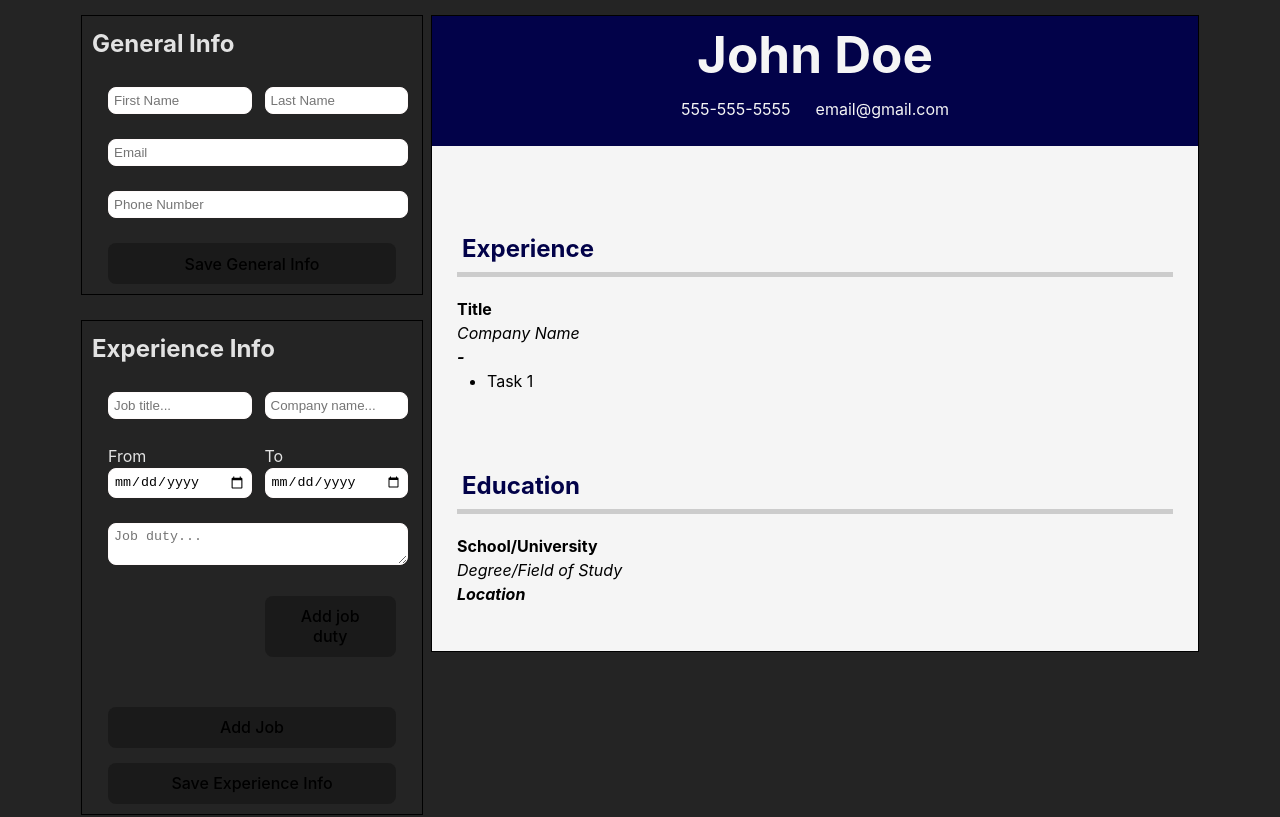
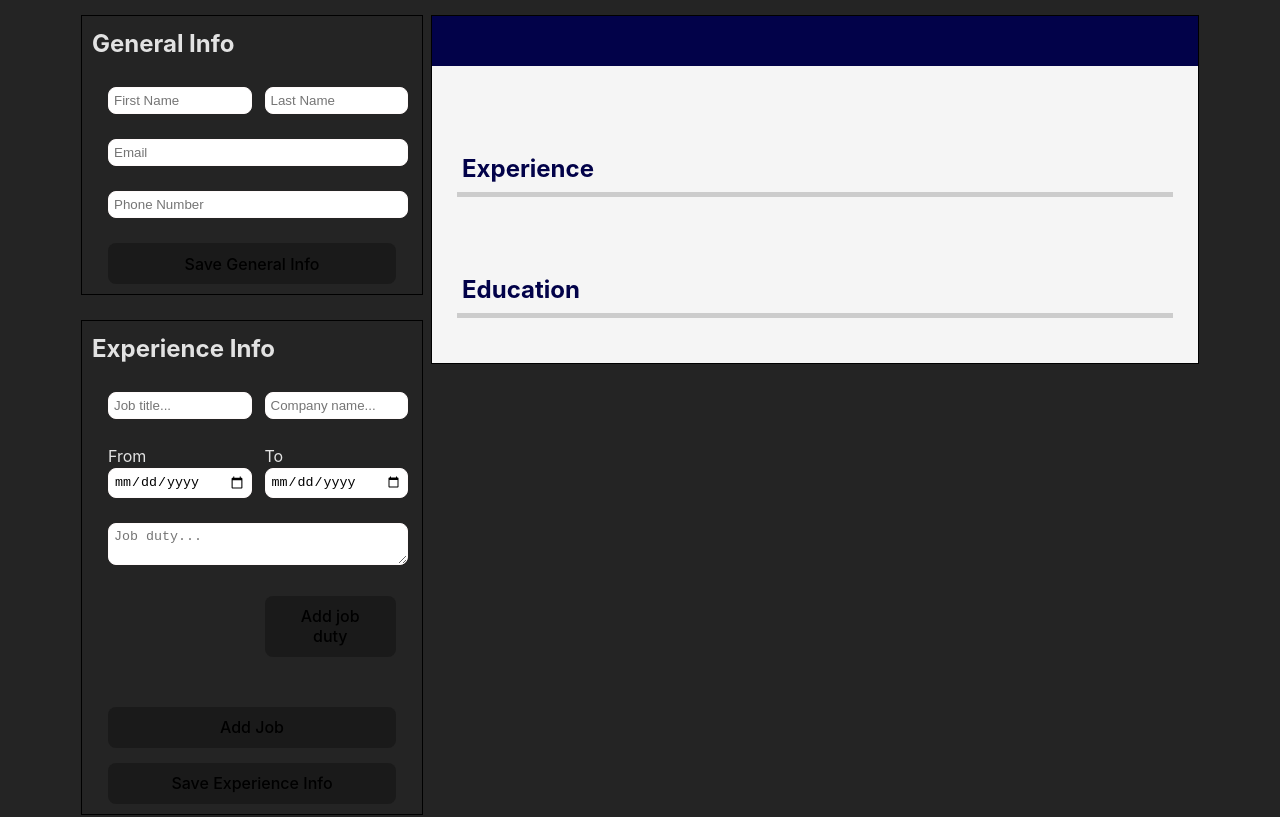
Before and after one commit to Alex-Devonte/react-cv, a React (Vite) app: page / in a window 1280 px wide. Shown: the top 817 px of the page. Built offline with nearby package versions, Linux system fonts and the light colour scheme.

Commit message:
Update how the inital resume is displayed

```diff
--- a/src/components/Resume.jsx
+++ b/src/components/Resume.jsx
@@ -14,28 +14,32 @@ function Resume({generalInfo, experienceInfo, educationInfo}) {
         <div id="resume">
             <section className="general-section">
                 <div className="header">
-                    <h1 className="name">{fullName.trim() || 'John Doe'}</h1>
+                    <h1 className="name">{fullName.trim()}</h1>
                     <div className="contact-info">
-                        <div className="phone-info">{generalInfo.phone ||  '555-555-5555'}</div>
-                        <div className="email-info">{generalInfo.email || 'email@gmail.com'}</div>
+                        <div className="phone-info">{generalInfo.phone }</div>
+                        <div className="email-info">{generalInfo.email}</div>
                     </div>
                 </div>
             </section>
             <section className="experience-section">
                 <h2 className="section-header">Experience</h2>
                 {experienceInfo.jobs.map((job, key) => {
-                    const jobDates = job.dateFrom + ' - ' + job.dateTo;
+                    //Conditionally add hyphen to date if both 'from' & 'to' are set
+                    const jobDates = job.dateFrom && job.dateTo ? job.dateFrom + ' - ' + job.dateTo : job.dateFrom || job.dateTo;
                     return (
                         <div key={key} className="job">
-                            <p className="job-title">{job.jobTitle || 'Title'}</p>
-                            <p className="company-name">{job.companyName || 'Company Name'}</p>
+                            <p className="job-title">{job.jobTitle}</p>
+                            <p className="company-name">{job.companyName}</p>
                             <p className="job-date">{jobDates}</p>
                             <ul className="job-duties">
-                                {job.duties.map((duty, index) => (
-                                     <li key={index} className="duty">
-                                     {duty || 'Task ' + (index + 1)}
-                                   </li>
-                                ))}
+                                {job.duties
+                                    //Filter out empty duties
+                                    .filter((duty) => duty.trim() !== '')
+                                    .map((duty, index) => (
+                                        <li key={index} className="duty">
+                                            {duty}
+                                        </li>
+                                    ))}
                             </ul>
                         </div>
                     )}
@@ -46,9 +50,9 @@ function Resume({generalInfo, experienceInfo, educationInfo}) {
                 {educationInfo.education.map((education, key) => {
                     return (
                         <div key={key} className="education">
-                            <p className="school">{education.schoolName || 'School/University'}</p>
-                            <p className="degree">{education.degree || 'Degree/Field of Study'}</p>
-                            <p className="location">{education.location || 'Location'}</p>
+                            <p className="school">{education.schoolName}</p>
+                            <p className="degree">{education.degree}</p>
+                            <p className="location">{education.location}</p>
                         </div>
                     )
                 })}
```
